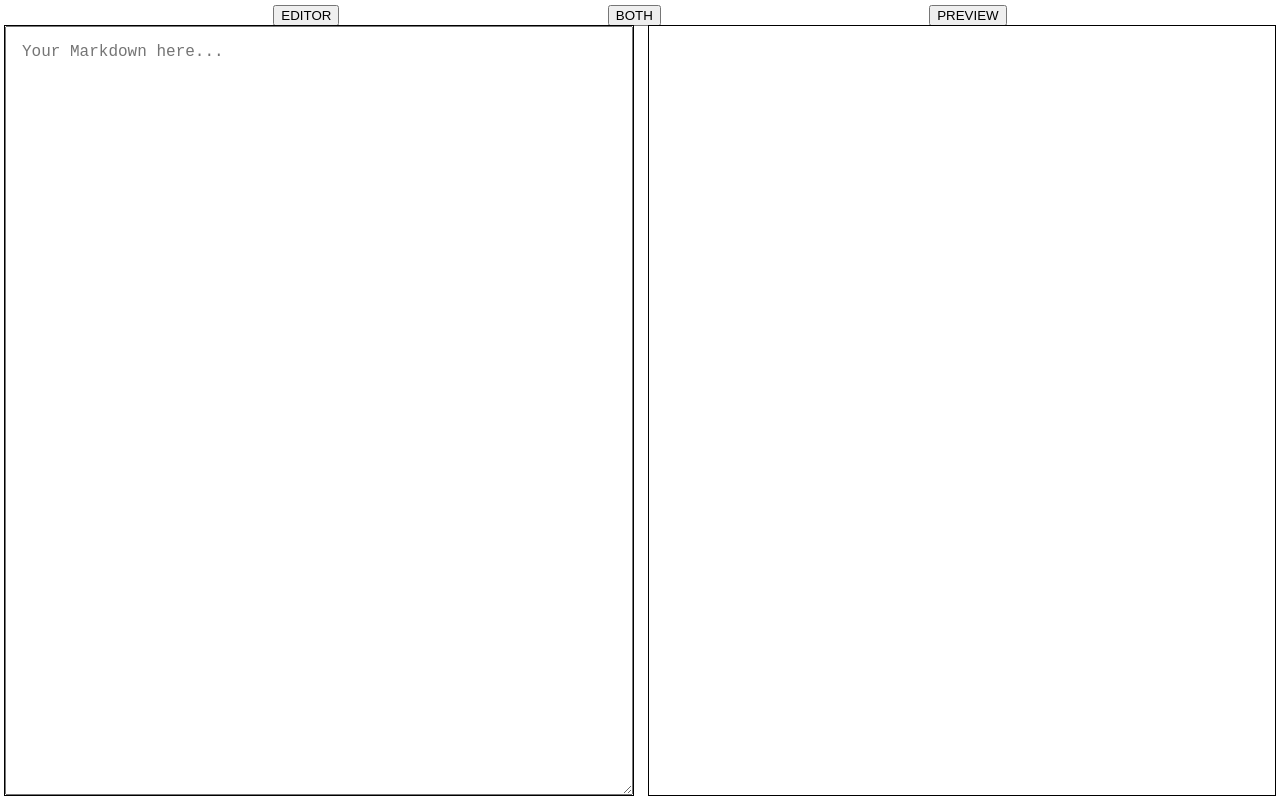
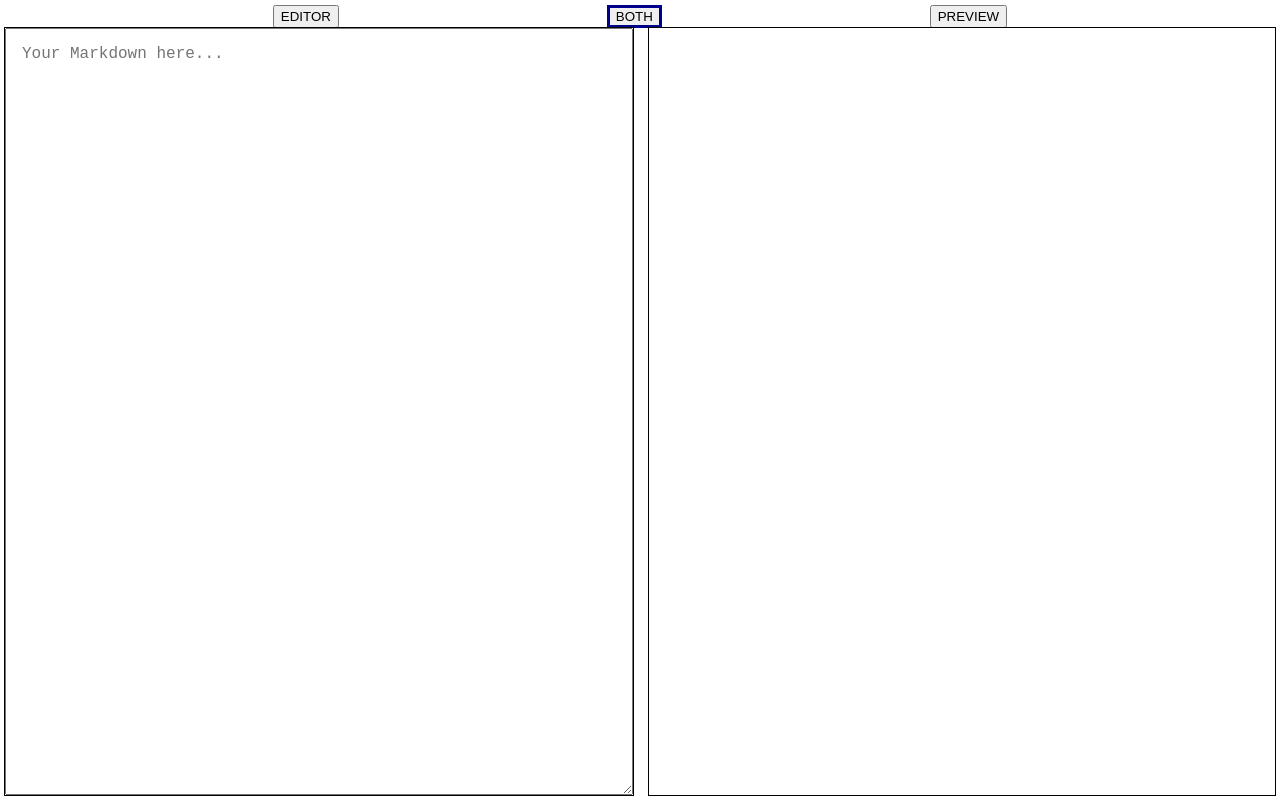
Before and after one commit to WizardOfSaaS/markdown-previewer, a Next.js app: page / in a window 1280 px wide. Built offline with nearby package versions, Linux system fonts and the light colour scheme.

Commit message:
Add layout change feature

```diff
--- a/app/components/ViewBar.jsx
+++ b/app/components/ViewBar.jsx
@@ -1,10 +1,20 @@
 "use client";
-function ViewBar() {
+
+function ViewBar({ layout, setLayout }) {
+  function handleViewButtonClick(e) {
+    setLayout(e.target.textContent);
+    document
+      .querySelectorAll(".viewbar button")
+      .forEach((b) => b.classList.remove("active"));
+    e.target.classList.add("active");
+  }
   return (
     <div className="viewbar">
-      <button>EDITOR</button>
-      <button>BOTH</button>
-      <button>PREVIEW</button>
+      <button onClick={handleViewButtonClick}>EDITOR</button>
+      <button onClick={handleViewButtonClick} className="active">
+        BOTH
+      </button>
+      <button onClick={handleViewButtonClick}>PREVIEW</button>
     </div>
   );
 }
--- a/app/globals.css
+++ b/app/globals.css
@@ -40,3 +40,11 @@ main {
 .editor {
   font-size: 16px;
 }
+
+.active {
+  border: 3px solid darkblue;
+}
+
+.no-display {
+  display: none
+}
--- a/app/page.js
+++ b/app/page.js
@@ -7,13 +7,14 @@ import ViewBar from "./components/ViewBar"
 
 export default function Home() {
   const [input, setInput] = useState('')
+  const [layout, setLayout] = useState('both')
   const convertedHtml = marked(input)
   return (
     <main className="flex">
-      <ViewBar />
+      <ViewBar layout={layout} setLayout={setLayout} />
       <div className="editor-previewer">
-        <Editor input={input} setInput={setInput} />
-        <Previewer html={convertedHtml} />
+        {layout !== 'PREVIEW' && <Editor input={input} setInput={setInput} />}
+        {layout !== 'EDITOR' && <Previewer html={convertedHtml} />}
       </div>
     </main>
   )
```
